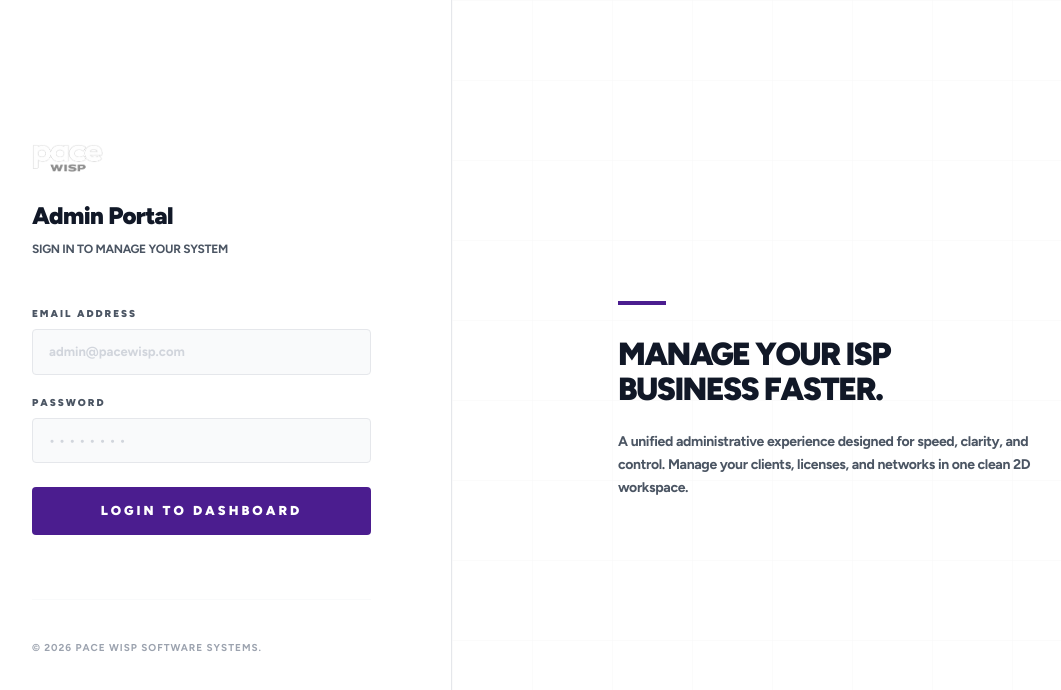
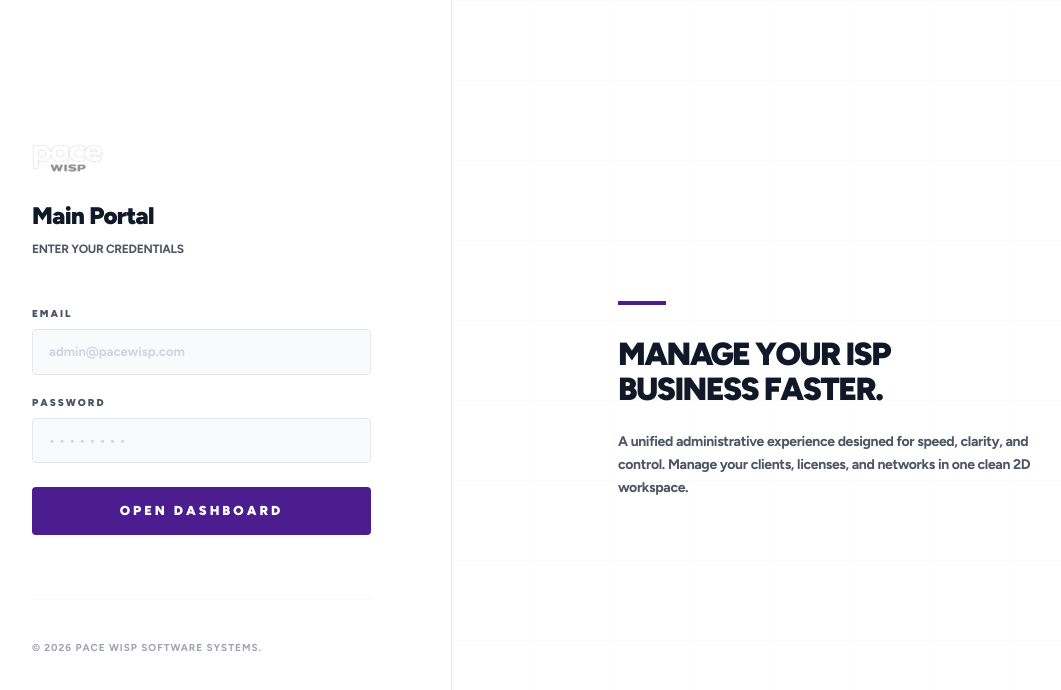
Before and after one commit to dennismutuku2005/pacewebsite, a Next.js app in the folder paceadmin/: page /login in a window 1280 px wide. Shown: the top 690 px of the page, without its empty margins (48-1109 px from the left). Built offline with nearby package versions, Linux system fonts and the light colour scheme.

Commit message:
Auto-update: page.js

```diff
--- a/paceadmin/src/app/login/page.js
+++ b/paceadmin/src/app/login/page.js
@@ -4,15 +4,15 @@ import React, { useState } from 'react'
 import Image from 'next/image'
 import { useRouter } from 'next/navigation'
 import { motion } from 'framer-motion'
-import { Lock, User } from 'lucide-react'
+import { Spinner, LoadingButton } from '@/components/Loader'
 
 export default function LoginPage() {
     const router = useRouter()
-    const [isLoading, setIsLoading] = useState(false)
+    const [isAuthenticating, setIsAuthenticating] = useState(false)
 
-    const handleLogin = (e) => {
+    const enterDashboard = (e) => {
         e.preventDefault()
-        setIsLoading(true)
+        setIsAuthenticating(true)
         setTimeout(() => {
             router.push('/dashboard')
         }, 1200)
@@ -21,7 +21,7 @@ export default function LoginPage() {
     return (
         <div className="h-screen w-screen flex bg-[#F9FAFB] font-figtree text-[13px] overflow-hidden">
 
-            {/* Login Container - Flat 2D */}
+            {/* Login Container - Minimalist 2D */}
             <div className="w-full lg:w-[500px] h-full bg-white border-r border-gray-200 flex flex-col justify-center px-12 lg:px-20 relative">
                 <motion.div
                     initial={{ opacity: 0 }}
@@ -32,13 +32,13 @@ export default function LoginPage() {
                         <div className="flex mb-8">
                             <Image src="/logo.png" alt="Pace Logo" width={90} height={30} className="h-7 w-auto object-contain grayscale" priority />
                         </div>
-                        <h1 className="text-[24px] font-black text-admin-value leading-none tracking-tight">Admin Portal</h1>
-                        <p className="text-[12px] text-admin-label mt-3 font-bold uppercase tracking-tight">Sign in to manage your system</p>
+                        <h1 className="text-[24px] font-black text-admin-value leading-none tracking-tight">Main Portal</h1>
+                        <p className="text-[12px] text-admin-label mt-3 font-bold uppercase tracking-tight">Enter your credentials</p>
                     </div>
 
-                    <form onSubmit={handleLogin} className="space-y-5">
+                    <form onSubmit={enterDashboard} className="space-y-5">
                         <div>
-                            <label className="block text-[10px] font-black text-admin-label mb-2 uppercase tracking-[2px]">Email Address</label>
+                            <label className="block text-[10px] font-black text-admin-label mb-2 uppercase tracking-[2px]">Email</label>
                             <input
                                 type="email"
                                 required
@@ -59,13 +59,14 @@ export default function LoginPage() {
                             />
                         </div>
 
-                        <button
+                        <LoadingButton
                             type="submit"
-                            disabled={isLoading}
-                            className="w-full bg-pace-purple text-white py-3.5 rounded font-black text-[12px] uppercase tracking-[3px] hover:bg-[#3d1a75] transition-all active:scale-[0.99] flex items-center justify-center mt-6 shadow-none"
+                            isLoading={isAuthenticating}
+                            loadingText="Authenticating..."
+                            className="w-full bg-pace-purple text-white py-3.5 rounded font-black text-[12px] uppercase tracking-[3px] hover:bg-[#3d1a75] transition-all active:scale-[0.99] mt-6 shadow-none"
                         >
-                            {isLoading ? "Signing in..." : "Login to Dashboard"}
-                        </button>
+                            Open Dashboard
+                        </LoadingButton>
                     </form>
 
                     <div className="mt-16 pt-10 border-t border-gray-50">
```
